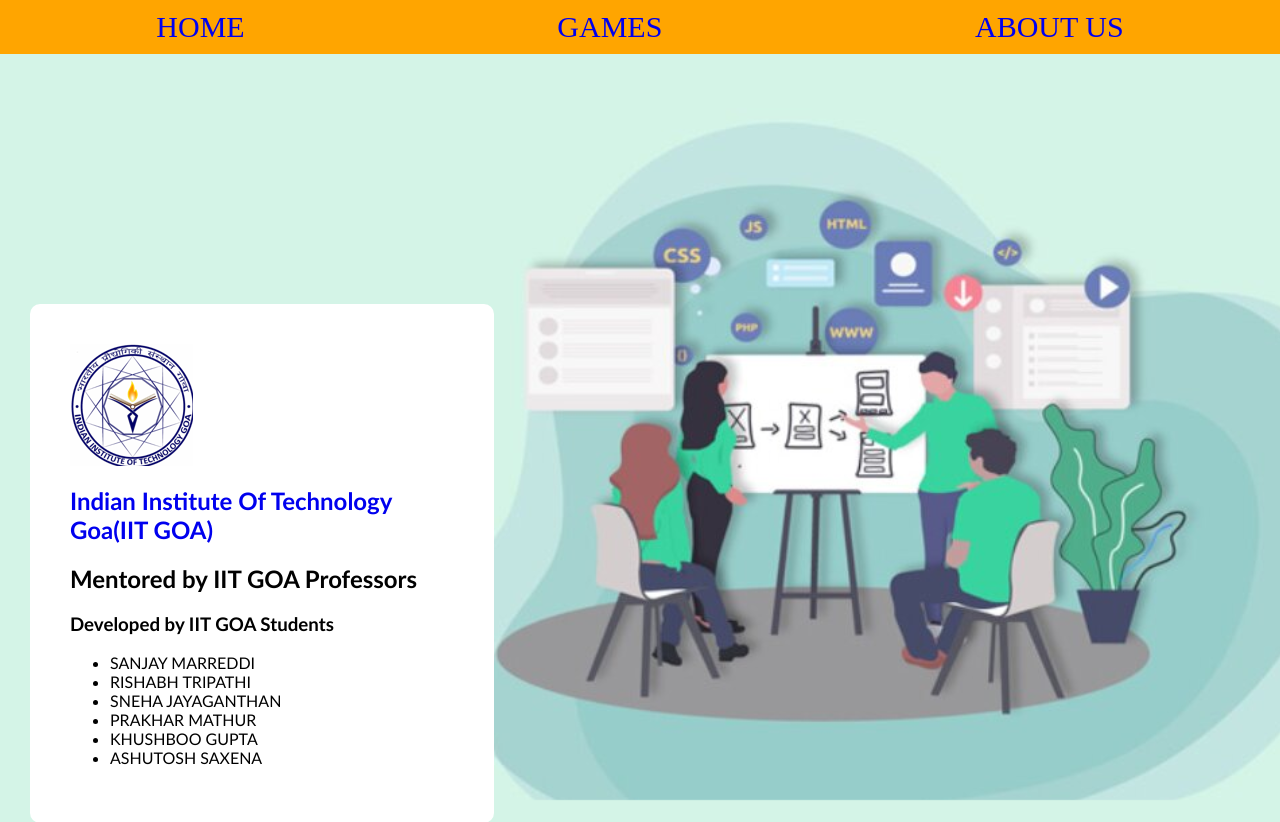
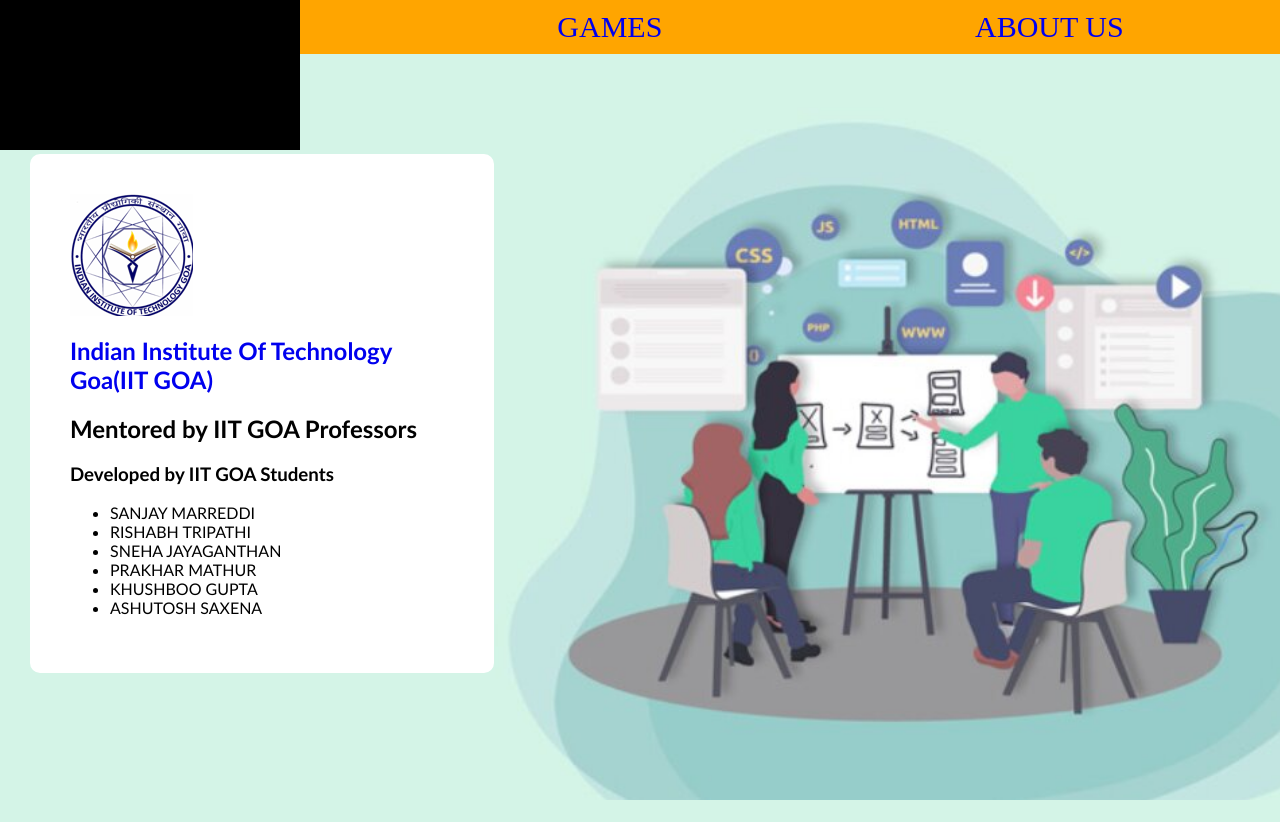
Before and after one commit to Innovation-Skyline-2020/GameInShape, a Django app: page /about_us.html in a window 1280 px wide. Shown: the top 822 px of the page. After the commit the page ends 800 px from the top, so only its background shows below. Run offline with Django 3.2, Linux system fonts and the light colour scheme; a map, chart or similar area stays blank.

Commit message:
Update about_us.css

```diff
--- a/static/css/about_us.css
+++ b/static/css/about_us.css
@@ -23,3 +23,10 @@ font-family: calibri;
 border-radius: 10px;}
 div:hover{transform:scale(1.1);}
 p{font-size: 20px;color: black;}
+canvas {
+
+    position: absolute;
+    top: 0;
+    left: 0;
+    background-color: black;
+  }
```
